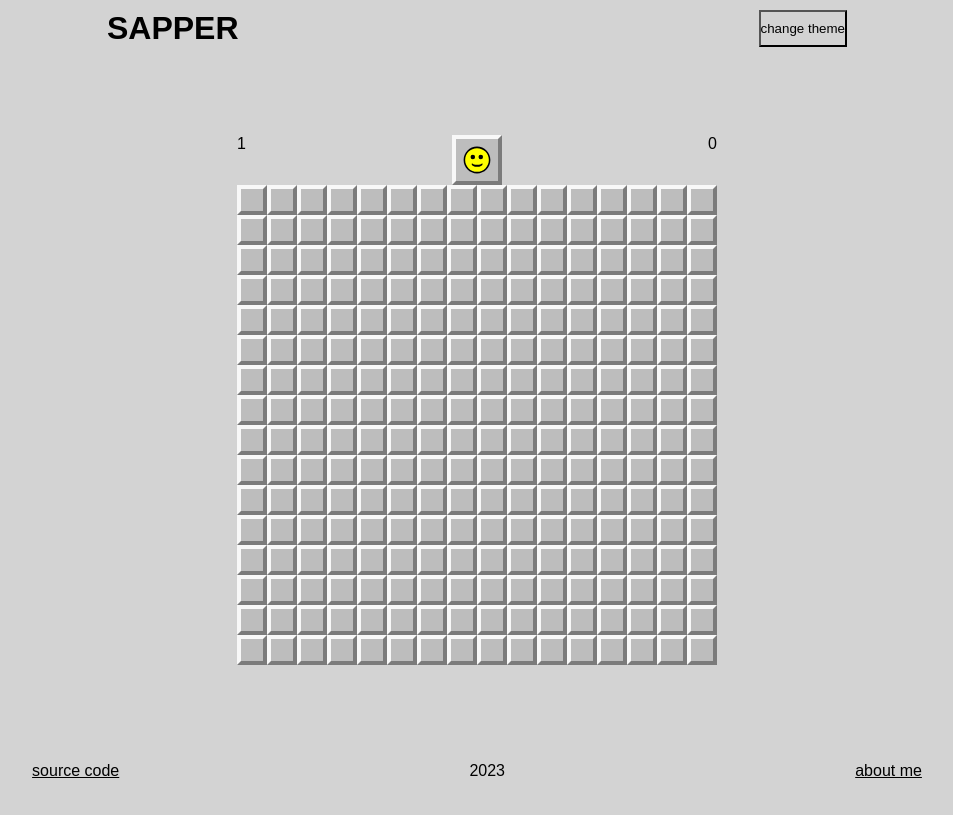
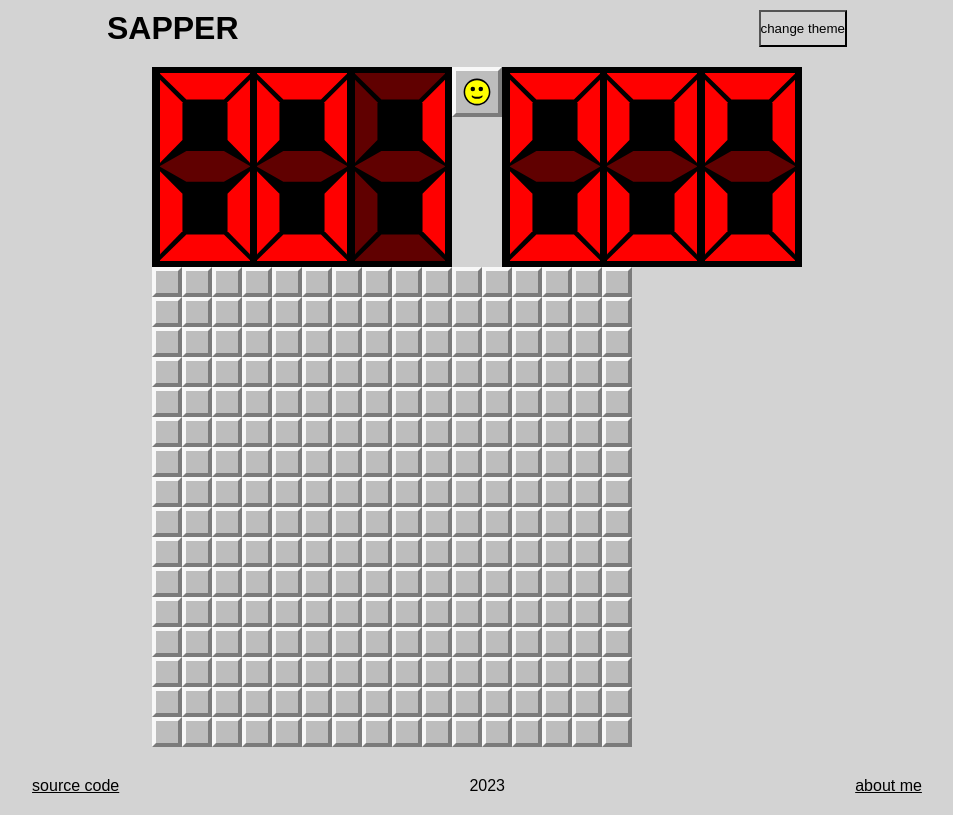
Before and after one commit to Vetapteka/sapper_game, a React (Create React App) app: page / in a window 1280 px wide. Shown: the whole page, without its empty margins (163-1116 px from the left). Built offline with nearby package versions, Linux system fonts and the light colour scheme; the HTML template or start-up script is replaced by a standard one.

Commit message:
add a nice display of numbers

```diff
--- a/src/components/game/BombCounter.tsx
+++ b/src/components/game/BombCounter.tsx
@@ -1,4 +1,5 @@
 import { forwardRef, useState, useImperativeHandle } from 'react';
+import DigitProvider from './DigitProvider';
 
 interface BombCounterProps {
     initialBombCount: number;
@@ -22,7 +23,7 @@ const BombCounter = forwardRef<BombCounterRef, BombCounterProps>(
             getBombCount: () => bombCount,
         }));
 
-        return <div>{bombCount}</div>;
+        return <DigitProvider value={bombCount} />;
     }
 );
 
--- /dev/null
+++ b/src/components/game/DigitProvider.tsx
@@ -0,0 +1,70 @@
+import styled from 'styled-components';
+import zeroDigit from '../../assets/oldTheme/digits/d0.svg';
+import oneDigit from '../../assets/oldTheme/digits/d1.svg';
+import twoDigit from '../../assets/oldTheme/digits/d2.svg';
+import threeDigit from '../../assets/oldTheme/digits/d3.svg';
+import fourDigit from '../../assets/oldTheme/digits/d4.svg';
+import fiveDigit from '../../assets/oldTheme/digits/d5.svg';
+import sixDigit from '../../assets/oldTheme/digits/d6.svg';
+import sevenDigit from '../../assets/oldTheme/digits/d7.svg';
+import eightDigit from '../../assets/oldTheme/digits/d8.svg';
+import nineDigit from '../../assets/oldTheme/digits/d9.svg';
+
+const Conteiner = styled.div`
+    width: 300px;
+    height: 200px;
+    display: flex;
+    background-color: black;
+    justify-content: space-evenly;
+    align-items: center;
+`;
+
+interface DigitImages {
+    [key: number]: string;
+}
+
+const digitImages : DigitImages = {
+    0: zeroDigit,
+    1: oneDigit,
+    2: twoDigit,
+    3: threeDigit,
+    4: fourDigit,
+    5: fiveDigit,
+    6: sixDigit,
+    7: sevenDigit,
+    8: eightDigit,
+    9: nineDigit,
+};
+
+interface DigitProps {
+    value: number;
+}
+
+const Digit = styled.div<DigitProps>`
+    height: 94%;
+    width: 30%;
+
+    background-image: url(${(props) => digitImages[props.value]});
+
+    background-repeat: no-repeat;
+    background-size: cover;
+    background-position: center center;
+
+    mix-blend-mode: normal;
+`;
+
+interface DigitProviderProps {
+    value: number;
+}
+
+const DigitProvider = ({ value }: DigitProviderProps) => {
+    return (
+        <Conteiner>
+            <Digit value={Math.floor(value / 100)} />
+            <Digit value={Math.floor(value / 10) % 10} />
+            <Digit value={value % 10} />
+        </Conteiner>
+    );
+};
+
+export default DigitProvider;
--- a/src/components/game/Timer.tsx
+++ b/src/components/game/Timer.tsx
@@ -1,4 +1,5 @@
 import { useState, useImperativeHandle, forwardRef } from 'react';
+import DigitProvider from './DigitProvider';
 
 export interface TimerRef {
     start: () => void;
@@ -37,7 +38,7 @@ const Timer = forwardRef<TimerRef>((props, ref) => {
         reset,
     }));
 
-    return <div>{time}</div>;
+    return <DigitProvider value={time} />;
 });
 
 export default Timer;
```
